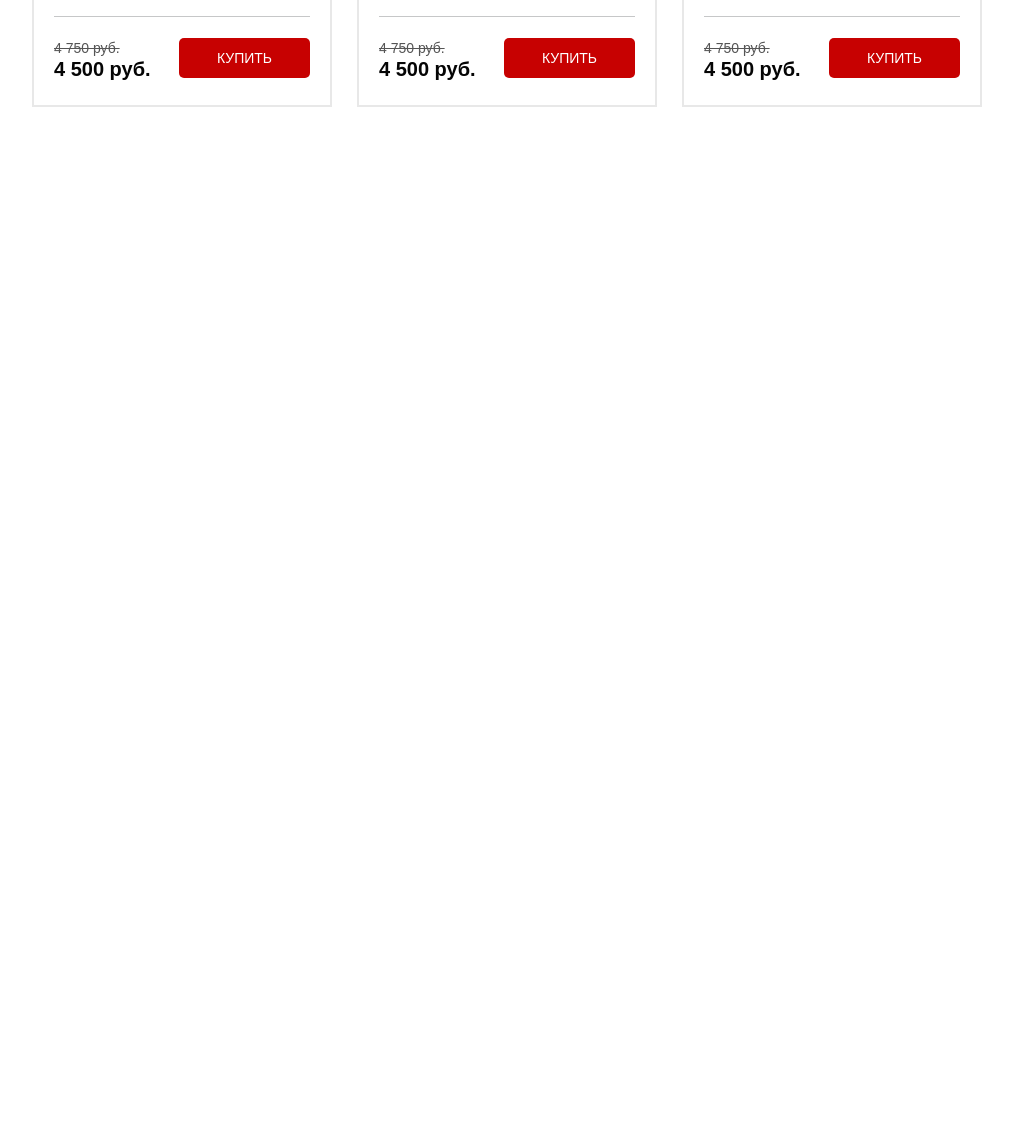
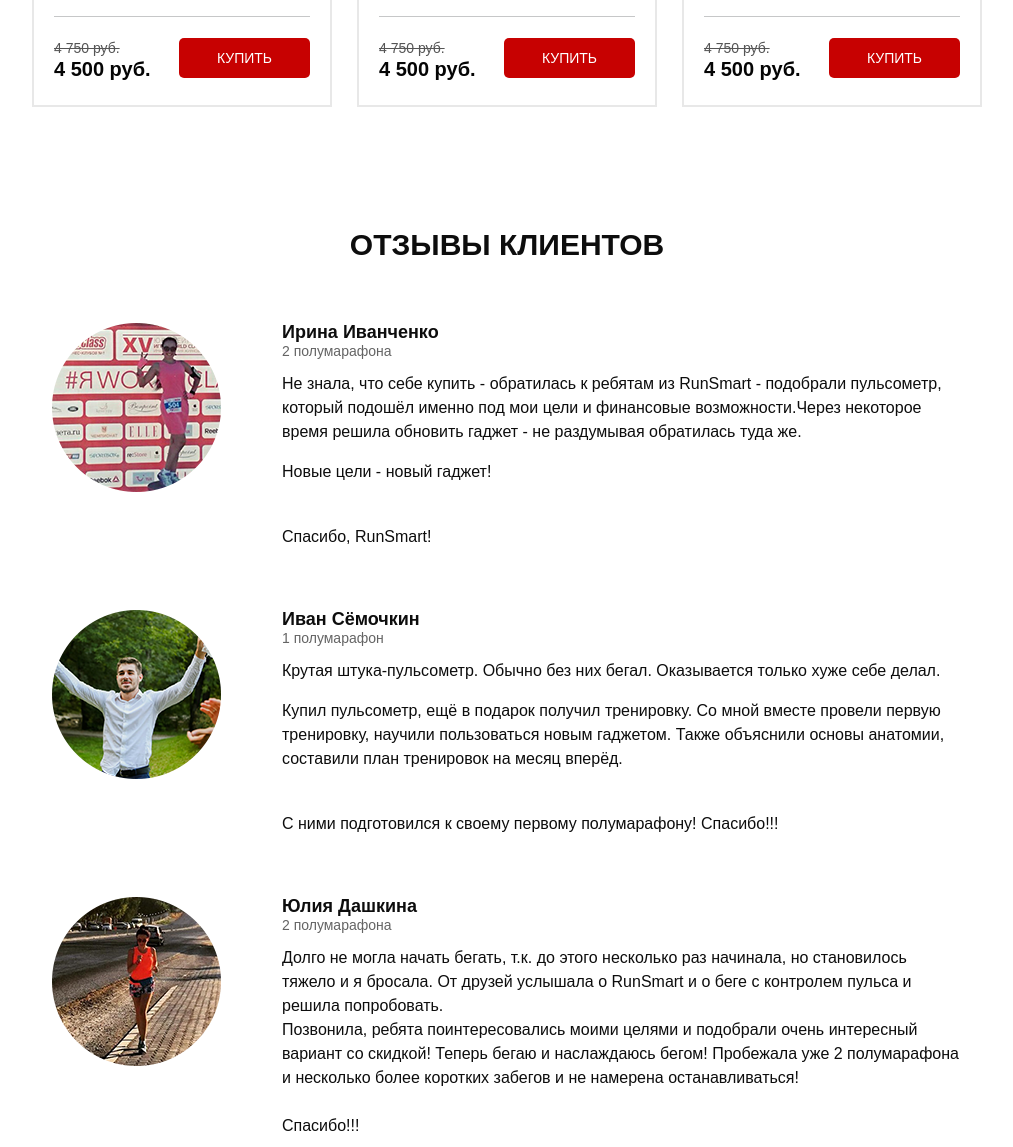
Before and after one commit to Whatislovetrade/practic, a website: page src/index.html in a window 1280 px wide. Shown: the part 3829-4976 px from the top of the page, without its empty margins (133-1146 px from the left). Before the commit the page ends 4056 px from the top, so only its background shows below. Drawn offline with Linux system fonts and the light colour scheme.

Commit message:
add section feedback + adaptive

```diff
--- a/src/index.html
+++ b/src/index.html
@@ -422,6 +422,54 @@
         </div>
     </section>
 
+    <section class="feedback">
+        <div class="container">
+            <h2 class="title">отзывы клиентов</h2>
+
+            <div class="feedback__content">
+                <div class="feedback__block">
+                    <div class="feedback__img"><img src="img/feedback/item.png" alt="photo" class="feedback__circle"></div>
+                    <div class="feedback__text-block">
+                        <div class="feedback__name">Ирина Иванченко </div>
+                        <div class="feedback__descr">2 полумарафона</div>
+                        <div class="feedback__text">
+                            Не знала, что себе купить - обратилась к ребятам из RunSmart - подобрали пульсометр, который подошёл именно под мои цели и финансовые возможности.Через некоторое время решила обновить гаджет - не раздумывая обратилась туда же.
+                            <br><span>Новые цели - новый гаджет!</span>
+                            <br>Спасибо, RunSmart!
+                        </div>
+                    </div>
+                </div>
+
+                <div class="feedback__block">
+                    <div class="feedback__img"><img src="img/feedback/photo_2.png" alt="photo" class="feedback__circle"></div>
+                    <div class="feedback__text-block">
+                        <div class="feedback__name">Иван Сёмочкин</div>
+                        <div class="feedback__descr">1 полумарафон</div>
+                        <div class="feedback__text">
+                            Крутая штука-пульсометр. Обычно без них бегал. Оказывается только хуже себе делал.
+                            <br> <span>Купил пульсометр, ещё в подарок получил тренировку. Со мной вместе провели первую тренировку, научили пользоваться новым гаджетом. Также объяснили основы анатомии, составили план тренировок на месяц вперёд.</span>
+                            <br>С ними подготовился к своему первому полумарафону! Спасибо!!!
+                        </div>
+                    </div>
+                </div>
+
+                <div class="feedback__block">
+                    <div class="feedback__img"><img src="img/feedback/photo_3.png" alt="photo" class="feedback__circle"></div>
+                    <div class="feedback__text-block">
+                        <div class="feedback__name">Юлия Дашкина </div>
+                        <div class="feedback__descr">2 полумарафона</div>
+                        <div class="feedback__text">
+                            Долго не могла начать бегать, т.к. до этого несколько раз начинала, но становилось тяжело и я бросала. От друзей услышала о RunSmart и о беге с контролем пульса и решила попробовать.
+                            <br><span>Позвонила, ребята поинтересовались моими целями и подобрали очень интересный вариант со скидкой! Теперь бегаю и наслаждаюсь бегом! Пробежала уже 2 полумарафона и несколько более коротких забегов и не намерена останавливаться!</span>
+                            <br>Спасибо!!!
+                        </div>
+                    </div>
+                </div>
+
+            </div>
+        </div>
+    </section>
+
     <script src="js/jquery.min.js"></script>
     <script src="js/owl.carousel.min.js"></script>
     <script src="js/index.js"></script>
--- /dev/null
+++ b/src/sass/blocks/_feedback.scss
@@ -0,0 +1,67 @@
+.feedback {
+    min-height: 920px;
+    &__content {
+        margin-top: 60px;
+        padding: 0 20px 0 20px;
+    }
+
+    &__block {
+        display: flex;
+        gap: 61px;
+        @include tablet() {
+            display: flex;
+            gap: 61px;
+            flex-direction: column;
+            justify-content: center;
+            align-items: center;
+        }
+        @include mobile-m() {
+            display: flex;
+            flex-direction: column;
+            gap: 200px;
+        }
+    }
+
+    &__block:not(:last-child) {
+        margin-bottom: 61px;
+    }
+
+    &__text-block {
+        @include tablet() {
+            display: flex;
+            flex-direction: column;
+            align-items: center;
+        }
+    }
+
+    &__name {
+        font-weight: 700;
+        font-size: 18px;
+        line-height: 100%;
+        color: #0d0d0d
+    }
+
+    &__descr {
+        font-weight: 500;
+        font-size: 14px;
+        color: #646464;
+
+        margin-bottom: 10px;
+    }
+
+    &__text {
+        display: flex;
+        flex-direction: column;
+        justify-content: space-between;
+        min-height: 177px;
+
+        font-weight: 300;
+        font-size: 16px;
+        line-height: 150%;
+        color: #0d0d0d;
+        @include tablet() {
+            width: 60%;
+            height: 230px;
+        }
+    }
+}
--- a/src/sass/style.scss
+++ b/src/sass/style.scss
@@ -15,3 +15,4 @@
 @import 'blocks/forms';
 @import 'blocks/slider';
 @import 'blocks/catalog';
+@import 'blocks/feedback';
```
Also changed, not shown: src/css/style.min.css.
